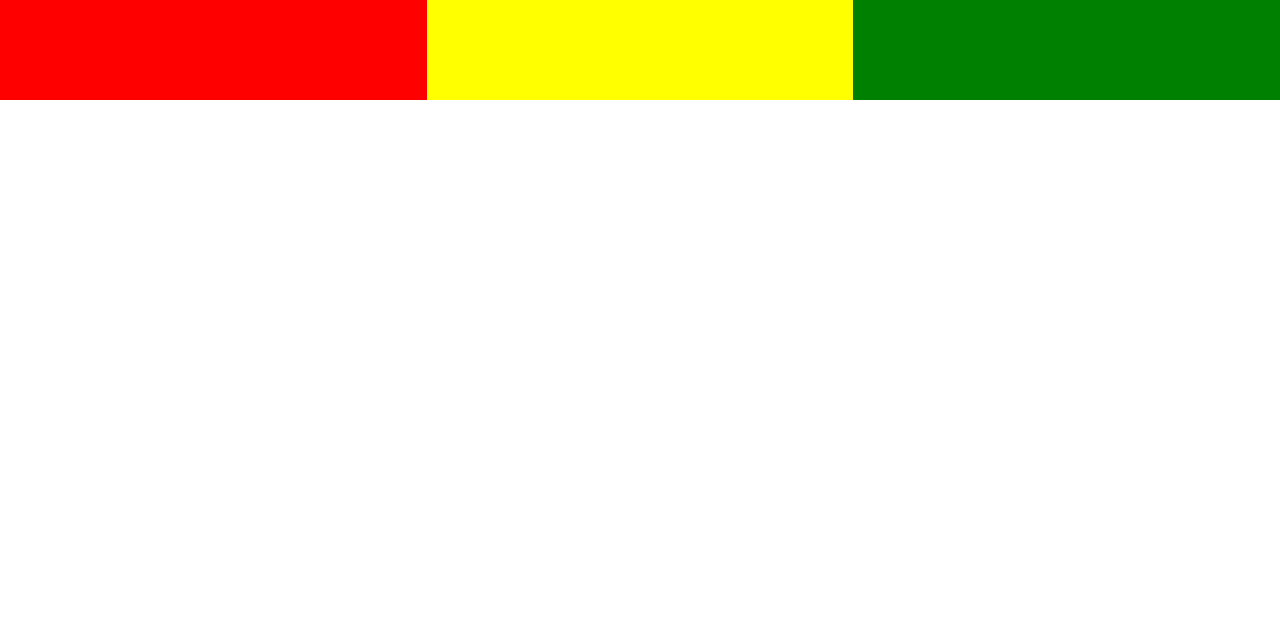
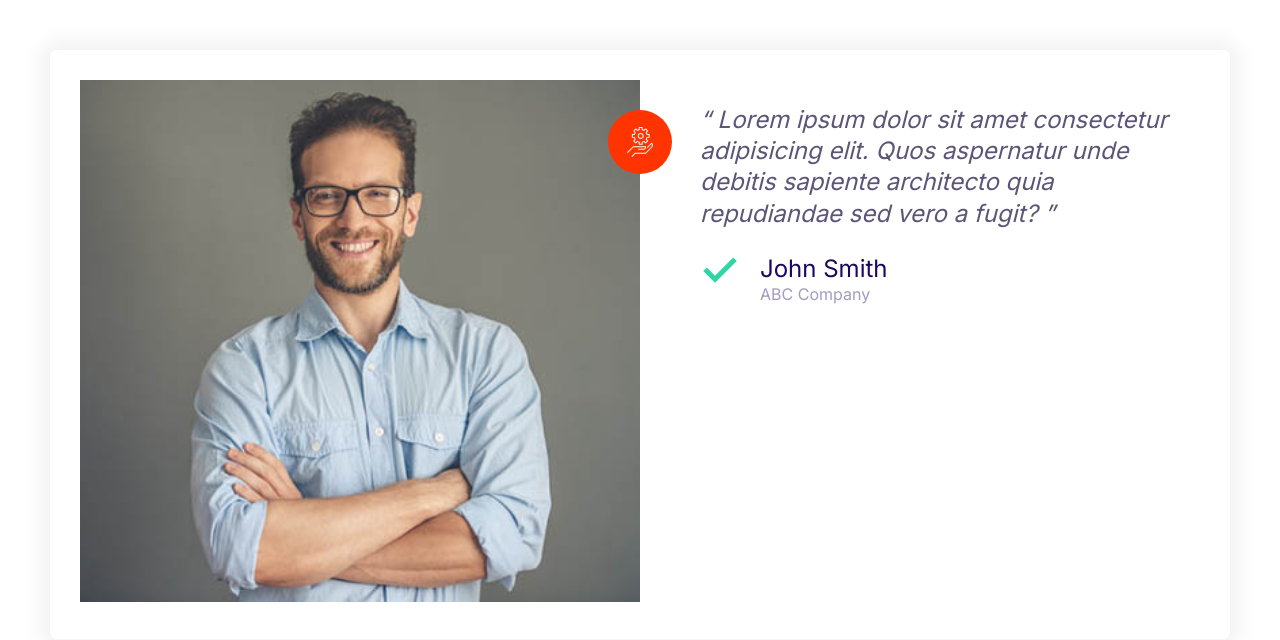
Before and after one commit to capakshay/AksNikam, a plain HTML site: page index.html in a window 1280 px wide. Drawn offline with Linux system fonts and the light colour scheme.

Commit message:
Testimonials

```diff
--- a/css/styles.css
+++ b/css/styles.css
@@ -144,6 +144,13 @@ a {
   fill: var(--color-primary);
 }
 
+.icon--white {
+  fill: #fff;
+}
+.icon--small {
+  width: 30px;
+  height: 30px;
+}
 .icon-container {
   background: #f3f9fa;
   width: 64px;
@@ -152,6 +159,10 @@ a {
   display: inline-flex;
   justify-content: center;
   align-items: center;
+}
+
+.icon-container--accent {
+  background: var(--color-accent);
 }
 
 /* Buttons */
@@ -422,3 +433,36 @@ a {
     grid-template-columns: repeat(3, 1fr);
   }
 }
+/* Testimonial */
+.testimonial {
+  padding: 3rem;
+}
+.testimonial__image {
+  position: relative;
+  margin: 0 3rem;
+}
+.testimonial__image > img {
+  width: 100%;
+}
+
+.testimonial__image > .icon-container {
+  position: absolute;
+  top: 3rem;
+  right: -32px;
+}
+
+@media screen and (min-width: 768px) {
+  .testimonial__image {
+    margin: 0;
+  }
+
+  .testimonial .quote,
+  .testimonial .quote__author {
+    font-size: 2.4rem;
+  }
+
+  .testimonial .quote {
+    margin-left: 6rem;
+    margin-right: 0;
+  }
+}
--- a/index.html
+++ b/index.html
@@ -13,11 +13,38 @@
     <link rel="stylesheet" href="css/normalize.css" />
     <link rel="stylesheet" href="css/styles.css" />
   </head>
-  <body>
-    <div class="grid grid--1x3">
-      <div style="height: 100px; background-color: red"></div>
-      <div style="height: 100px; background-color: yellow"></div>
-      <div style="height: 100px; background-color: green"></div>
+  <body style="padding: 5rem">
+    <div class="card testimonial">
+      <div class="grid grid--1x2">
+        <div class="testimonial__image">
+          <img src="images/testimonial.jpg" alt="A happy customer" />
+          <span class="icon-container icon-container--accent">
+            <svg class="icon icon--white icon--small">
+              <use xlink:href="images/sprite.svg#menu"></use>
+            </svg>
+          </span>
+        </div>
+        <blockquote class="quote">
+          <p class="quote__text">
+            Lorem ipsum dolor sit amet consectetur adipisicing elit. Quos
+            aspernatur unde debitis sapiente architecto quia repudiandae sed
+            vero a fugit?
+          </p>
+          <footer>
+            <div class="media">
+              <div class="media__image">
+                <svg class="icon icon--primary quote__line">
+                  <use xlink:href="images/sprite.svg#line"></use>
+                </svg>
+              </div>
+              <div class="media__body">
+                <h3 class="media__title quote__author">John Smith</h3>
+                <p class="quote__organization">ABC Company</p>
+              </div>
+            </div>
+          </footer>
+        </blockquote>
+      </div>
     </div>
   </body>
 </html>
```
Also changed, not shown: components/Grids.html (added, +5 -0 lines), components/testomonial.html (added, +34 -0 lines), images/quotes.svg (added), images/testimonial.jpg (added), 1 other file.
